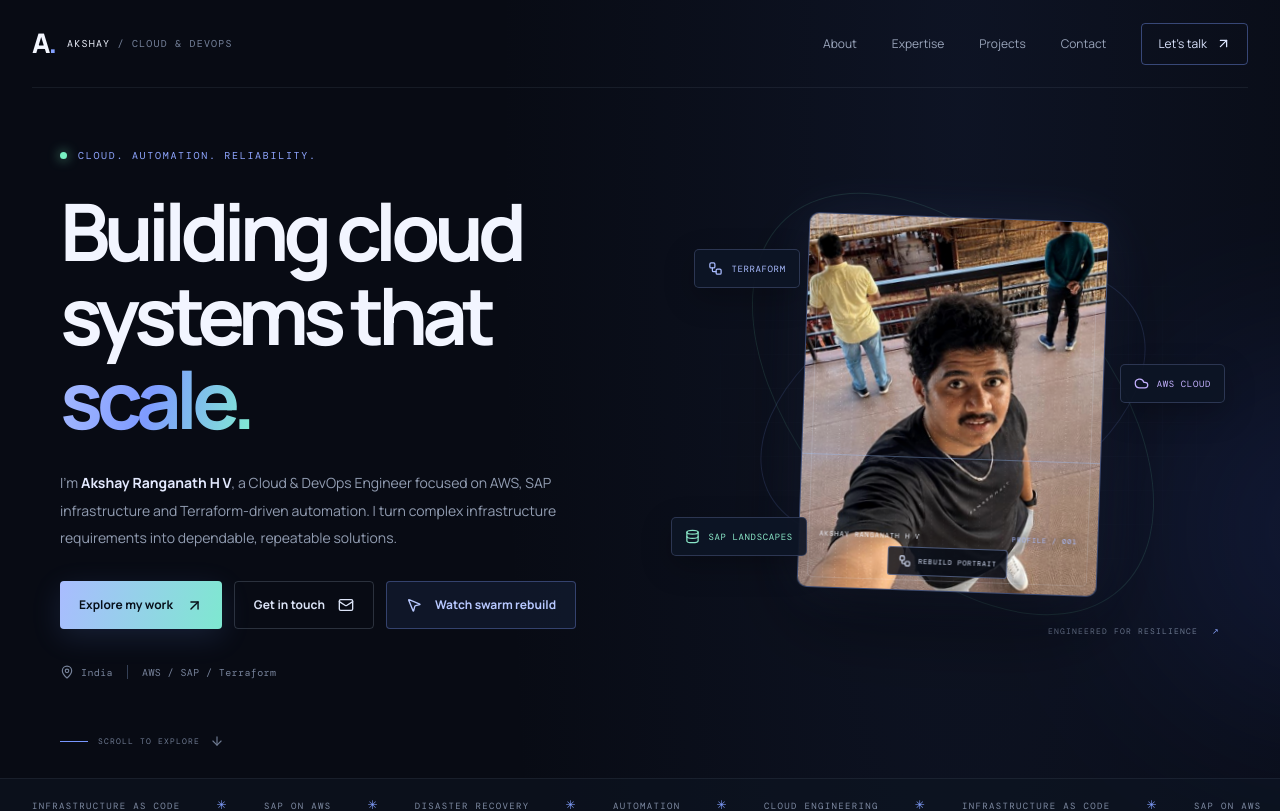
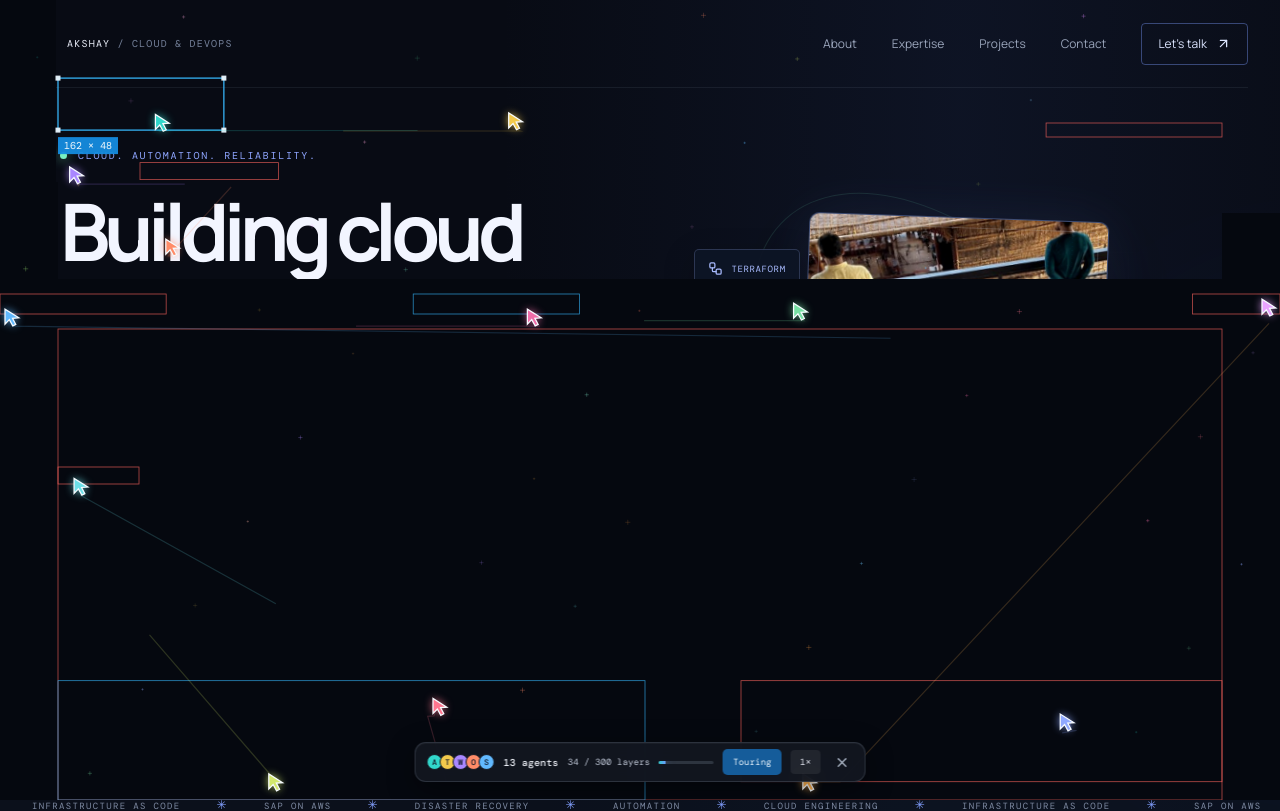
Before and after one commit to hvakshay93/akshay-portfolio, a React (Vite) app: page / in a window 1280 px wide. Shown: the top 811 px of the page. Built offline with nearby package versions, Linux system fonts and the light colour scheme.

Commit message:
Animated swaram rebuild

```diff
--- a/src/main.jsx
+++ b/src/main.jsx
@@ -207,125 +207,307 @@ function SwarmPortrait() {
 }
 
 
-const SWARM_AGENTS = [
-  { name: 'AKSHAY', color: '#8ea8ff' },
-  { name: 'TERRAFORM', color: '#74e7c5' },
-  { name: 'AWS-BOT', color: '#d2a7ff' },
-  { name: 'ORCHESTRATOR', color: '#ffbd83' },
-  { name: 'SRE-01', color: '#ff91b7' },
+const SWARM_PALETTE = [
+  '#31d7cb', '#f2c94c', '#a987ff', '#ff8c68', '#61b9ff', '#f16da9', '#77e0a3',
+  '#e8a3ff', '#ffb454', '#6ce0e8', '#d2e86c', '#ff758f', '#8fa8ff', '#f5a4d4',
+  '#7ce0c1', '#ff9f43', '#8ed3ff', '#c49bff', '#f6d365', '#62e5a7', '#ff7d63',
+  '#72c9ff', '#df8cff', '#9be071', '#ffb2a0', '#68dfd0', '#f2a1ed', '#9caeff',
 ]
 
-function SwarmRebuildOverlay({ onComplete }) {
-  const [layout, setLayout] = React.useState(null)
-  const [cursorPositions, setCursorPositions] = React.useState([])
-  const [progress, setProgress] = React.useState(0)
+const SWARM_DURATION_MS = 49700
+
+function getSwarmAgentCount(progress) {
+  const milestones = [
+    [0, 1], [.16, 18], [.32, 19], [.5, 23], [.7, 26], [.9, 28], [1, 28],
+  ]
+  for (let index = 1; index < milestones.length; index += 1) {
+    const [rightProgress, rightCount] = milestones[index]
+    const [leftProgress, leftCount] = milestones[index - 1]
+    if (progress <= rightProgress) {
+      const portion = (progress - leftProgress) / (rightProgress - leftProgress)
+      return Math.max(1, Math.round(leftCount + (rightCount - leftCount) * portion))
+    }
+  }
+  return 28
+}
+
+function drawCursor(ctx, x, y, color, size = 17) {
+  ctx.save()
+  ctx.translate(x, y)
+  ctx.shadowColor = color
+  ctx.shadowBlur = 9
+  ctx.beginPath()
+  ctx.moveTo(0, 0)
+  ctx.lineTo(0, size)
+  ctx.lineTo(size * .29, size * .7)
+  ctx.lineTo(size * .52, size * 1.12)
+  ctx.lineTo(size * .72, size * 1.02)
+  ctx.lineTo(size * .5, size * .61)
+  ctx.lineTo(size * .92, size * .58)
+  ctx.closePath()
+  ctx.fillStyle = color
+  ctx.fill()
+  ctx.shadowBlur = 0
+  ctx.lineWidth = 1.25
+  ctx.strokeStyle = '#f7fbff'
+  ctx.stroke()
+  ctx.restore()
+}
+
+function SwarmRebuildOverlay({ onClose }) {
+  const canvasRef = React.useRef(null)
+  const speedRef = React.useRef(1)
+  const [speed, setSpeed] = React.useState(1)
+  const [runId, setRunId] = React.useState(0)
+  const [phase, setPhase] = React.useState('touring')
+  const [stats, setStats] = React.useState({ progress: 0, done: 0, total: 0, agents: 1, seconds: 0 })
+
+  React.useEffect(() => { speedRef.current = speed }, [speed])
 
   React.useEffect(() => {
-    const width = window.innerWidth
-    const height = window.innerHeight
-    const columns = Math.max(7, Math.ceil(width / 118))
-    const rows = Math.max(5, Math.ceil(height / 88))
-    const totalCells = columns * rows
-    const stepMs = Math.min(24, 2600 / totalCells)
-    const cellWidth = width / columns
-    const cellHeight = height / rows
-    const cells = Array.from({ length: totalCells }, (_, index) => ({
-      index,
-      column: index % columns,
-      row: Math.floor(index / columns),
-      x: (index % columns + 0.5) * cellWidth,
-      y: (Math.floor(index / columns) + 0.5) * cellHeight,
+    const canvas = canvasRef.current
+    const ctx = canvas?.getContext('2d')
+    if (!canvas || !ctx) return undefined
+
+    setPhase('touring')
+    setStats({ progress: 0, done: 0, total: 0, agents: 1, seconds: 0 })
+    window.scrollTo(0, 0)
+
+    const excludedTags = new Set(['SCRIPT', 'STYLE', 'SVG', 'PATH', 'CANVAS', 'NOSCRIPT'])
+    const collectLayers = () => {
+      const elements = Array.from(document.querySelectorAll('.site-shell *'))
+      const usable = elements.filter(element => {
+        if (excludedTags.has(element.tagName)) return false
+        if (element.closest('.swarm-rebuild-overlay')) return false
+        if (element.closest('.swarm-portrait canvas')) return false
+        const style = window.getComputedStyle(element)
+        if (style.display === 'none' || style.visibility === 'hidden') return false
+        const rect = element.getBoundingClientRect()
+        if (rect.width < 18 || rect.height < 9) return false
+        if (rect.width > window.innerWidth * .97 && rect.height > window.innerHeight * .72) return false
+        return true
+      })
+      usable.sort((a, b) => {
+        const ar = a.getBoundingClientRect()
+        const br = b.getBoundingClientRect()
+        const ay = ar.top + window.scrollY
+        const by = br.top + window.scrollY
+        if (Math.abs(ay - by) > 3) return ay - by
+        if (Math.abs(ar.left - br.left) > 3) return ar.left - br.left
+        return (br.width * br.height) - (ar.width * ar.height)
+      })
+      return usable.slice(0, 320)
+    }
+
+    const layers = collectLayers()
+    const totalLayers = Math.max(1, layers.length)
+    setStats(current => ({ ...current, total: totalLayers }))
+
+    const dpr = Math.min(window.devicePixelRatio || 1, 2)
+    const resizeCanvas = () => {
+      canvas.width = Math.round(window.innerWidth * dpr)
+      canvas.height = Math.round(window.innerHeight * dpr)
+      canvas.style.width = `${window.innerWidth}px`
+      canvas.style.height = `${window.innerHeight}px`
+      ctx.setTransform(dpr, 0, 0, dpr, 0, 0)
+    }
+    resizeCanvas()
+    window.addEventListener('resize', resizeCanvas)
+
+    const starField = Array.from({ length: 44 }, (_, index) => ({
+      x: ((index * 173 + 29) % 997) / 997,
+      y: ((index * 313 + 71) % 991) / 991,
+      size: 1.2 + (index % 4) * .45,
+      color: SWARM_PALETTE[index % SWARM_PALETTE.length],
+      phase: index * .71,
     }))
-    const paths = SWARM_AGENTS.map((_, agentIndex) => cells.filter(cell => cell.index % SWARM_AGENTS.length === agentIndex))
-    const duration = totalCells * stepMs + 620
-    const initialPositions = paths.map((path, index) => path[0] || { x: width / 2, y: height / 2 })
-    setLayout({ columns, rows, cells, stepMs, duration })
-    setCursorPositions(initialPositions)
+    const trails = SWARM_PALETTE.map(() => [])
+    const rectCache = new Array(totalLayers)
+    const startedAt = performance.now()
+    let elapsed = 0
+    let previousFrame = startedAt
+    let lastUiUpdate = 0
+    let lastRectUpdate = 0
+    let animationFrame = 0
+    let complete = false
 
-    const startedAt = performance.now()
-    let animationFrame
-    let lastUpdate = 0
-    let finished = false
+    const drawSelection = (rect, index, color, selected = false) => {
+      if (!rect || rect.bottom < -30 || rect.top > window.innerHeight + 30 || rect.right < -20 || rect.left > window.innerWidth + 20) return
+      const x = Math.max(0, rect.left - 2)
+      const y = Math.max(0, rect.top - 2)
+      const w = Math.min(window.innerWidth - x, rect.width + 4)
+      const h = Math.min(window.innerHeight - y, rect.height + 4)
+      ctx.save()
+      ctx.strokeStyle = color
+      ctx.lineWidth = selected ? 1.3 : .8
+      ctx.globalAlpha = selected ? .95 : .72
+      ctx.strokeRect(x, y, w, h)
+      if (selected) {
+        const handle = 5
+        ctx.fillStyle = '#eaf7ff'
+        ;[[x, y], [x + w, y], [x, y + h], [x + w, y + h]].forEach(([hx, hy]) => {
+          ctx.fillRect(hx - handle / 2, hy - handle / 2, handle, handle)
+        })
+        const label = `${Math.round(rect.width)} × ${Math.round(rect.height)}`
+        ctx.font = '10px "DM Mono", monospace'
+        const labelWidth = ctx.measureText(label).width + 12
+        const labelY = Math.min(window.innerHeight - 20, y + h + 7)
+        ctx.fillStyle = '#168de0'
+        ctx.fillRect(x, labelY, labelWidth, 17)
+        ctx.fillStyle = '#fff'
+        ctx.fillText(label, x + 6, labelY + 12)
+      }
+      ctx.restore()
+    }
+
+    const draw = (progress, done, agents, now) => {
+      const width = window.innerWidth
+      const height = window.innerHeight
+      ctx.clearRect(0, 0, width, height)
+      ctx.fillStyle = '#05080f'
+      ctx.fillRect(0, 0, width, height)
+
+      ctx.globalCompositeOperation = 'destination-out'
+      for (let index = 0; index < done; index += 1) {
+        const rect = rectCache[index]
+        if (!rect || rect.bottom < 0 || rect.top > height || rect.right < 0 || rect.left > width) continue
+        const pad = rect.width > width * .8 ? 2 : 4
+        ctx.clearRect(rect.left - pad, rect.top - pad, rect.width + pad * 2, rect.height + pad * 2)
+      }
+      ctx.globalCompositeOperation = 'source-over'
+
+      const elapsedSeconds = now / 1000
+      starField.forEach(star => {
+        const pulse = .3 + .55 * (Math.sin(elapsedSeconds * .8 + star.phase) * .5 + .5)
+        const sx = star.x * width
+        const sy = star.y * height
+        ctx.globalAlpha = pulse * (progress > .94 ? .6 : .34)
+        ctx.strokeStyle = star.color
+        ctx.lineWidth = 1
+        ctx.beginPath(); ctx.moveTo(sx - star.size, sy); ctx.lineTo(sx + star.size, sy)
+        ctx.moveTo(sx, sy - star.size); ctx.lineTo(sx, sy + star.size); ctx.stroke()
+      })
+      ctx.globalAlpha = 1
+
+      const activeIndices = []
+      const futureRange = Math.max(1, Math.min(34, totalLayers - done))
+      for (let index = 0; index < Math.min(agents, 10); index += 1) {
+        const targetIndex = Math.min(totalLayers - 1, done + Math.floor((index / Math.max(1, Math.min(agents, 10))) * futureRange))
+        if (targetIndex >= done && !activeIndices.includes(targetIndex)) activeIndices.push(targetIndex)
+      }
+      activeIndices.forEach((targetIndex, index) => {
+        const rect = rectCache[targetIndex]
+        drawSelection(rect, targetIndex, index % 4 === 0 ? '#37baff' : '#ff665f', index === 0)
+      })
+
+      for (let index = 0; index < agents; index += 1) {
+        const targetIndex = Math.min(totalLayers - 1, done + Math.floor((index / Math.max(1, agents)) * futureRange))
+        let rect = rectCache[targetIndex]
+        if (!rect || rect.bottom < -40 || rect.top > height + 40) {
+          const visible = rectCache.find(candidate => candidate && candidate.bottom > 0 && candidate.top < height)
+          rect = visible || { left: width * .15, top: height * .2, width: width * .7, height: height * .5 }
+        }
+        const wave = elapsedSeconds * (1.15 + (index % 5) * .08) + index * 1.7
+        const x = Math.max(5, Math.min(width - 18, rect.left + rect.width * (.18 + .64 * (.5 + .5 * Math.sin(wave)))))
+        const y = Math.max(5, Math.min(height - 26, rect.top + rect.height * (.18 + .64 * (.5 + .5 * Math.cos(wave * .83)))))
+        const color = SWARM_PALETTE[index % SWARM_PALETTE.length]
+        const trail = trails[index]
+        trail.push({ x, y })
+        if (trail.length > 6) trail.shift()
+        if (trail.length > 1) {
+          ctx.save()
+          ctx.beginPath()
+          trail.forEach((point, pointIndex) => pointIndex === 0 ? ctx.moveTo(point.x + 7, point.y + 8) : ctx.lineTo(point.x + 7, point.y + 8))
+          ctx.strokeStyle = color
+          ctx.globalAlpha = .19
+          ctx.lineWidth = 1.2
+          ctx.stroke()
+          ctx.restore()
+        }
+        drawCursor(ctx, x, y, color, 15)
+      }
+    }
 
     const tick = (now) => {
-      if (finished) return
-      const elapsed = now - startedAt
-      if (now - lastUpdate >= 32 || elapsed >= duration) {
-        lastUpdate = now
-        setProgress(Math.min(1, elapsed / duration))
-        const positions = paths.map((path, agentIndex) => {
-          if (!path.length) return { x: width / 2, y: height / 2 }
-          const firstVisit = path[0].index * stepMs
-          const interval = stepMs * SWARM_AGENTS.length
-          if (elapsed <= firstVisit) return path[0]
-          const routeTime = (elapsed - firstVisit) / interval
-          const segment = Math.min(Math.floor(routeTime), path.length - 1)
-          const fraction = segment >= path.length - 1 ? 0 : routeTime - segment
-          const from = path[segment]
-          const to = path[Math.min(segment + 1, path.length - 1)]
-          const eased = fraction * fraction * (3 - 2 * fraction)
-          return {
-            x: from.x + (to.x - from.x) * eased,
-            y: from.y + (to.y - from.y) * eased,
-          }
+      if (complete) return
+      const delta = Math.min(50, Math.max(0, now - previousFrame))
+      previousFrame = now
+      elapsed += delta * speedRef.current
+      const progress = Math.min(1, elapsed / SWARM_DURATION_MS)
+      const maxScroll = Math.max(0, document.documentElement.scrollHeight - window.innerHeight)
+      window.scrollTo(0, maxScroll * progress)
+      const done = Math.min(totalLayers, Math.floor(progress * totalLayers))
+      const agents = getSwarmAgentCount(progress)
+
+      if (now - lastRectUpdate > 100 || progress === 1) {
+        lastRectUpdate = now
+        layers.forEach((element, index) => {
+          const rect = element.getBoundingClientRect()
+          rectCache[index] = { left: rect.left, top: rect.top, right: rect.right, bottom: rect.bottom, width: rect.width, height: rect.height }
         })
-        setCursorPositions(positions)
+      }
+      draw(progress, done, agents, elapsed)
+
+      if (now - lastUiUpdate > 110 || progress === 1) {
+        lastUiUpdate = now
+        setStats({ progress, done, total: totalLayers, agents, seconds: (now - startedAt) / 1000 })
       }
 
-      if (elapsed < duration) {
+      if (progress < 1) {
         animationFrame = requestAnimationFrame(tick)
       } else {
-        finished = true
-        window.setTimeout(onComplete, 180)
+        complete = true
+        setPhase('complete')
+        setStats({ progress: 1, done: totalLayers, total: totalLayers, agents: 28, seconds: (now - startedAt) / 1000 })
+        ctx.clearRect(0, 0, width, height)
       }
     }
 
     animationFrame = requestAnimationFrame(tick)
     return () => {
-      finished = true
+      complete = true
       cancelAnimationFrame(animationFrame)
+      window.removeEventListener('resize', resizeCanvas)
     }
-  }, [onComplete])
+  }, [runId])
 
-  if (!layout) return null
+  const replay = () => {
+    setSpeed(1)
+    speedRef.current = 1
+    setRunId(id => id + 1)
+  }
+
+  const elapsedLabel = `${stats.seconds.toFixed(1)}s`
+  const agentDots = Math.min(5, stats.agents)
 
   return (
-    <div className="swarm-rebuild-overlay" role="status" aria-live="polite" aria-label="Multiple cursors are rebuilding the portfolio">
-      <div
-        className="swarm-cell-grid"
-        style={{ gridTemplateColumns: `repeat(${layout.columns}, 1fr)`, gridTemplateRows: `repeat(${layout.rows}, 1fr)` }}
-      >
-        {layout.cells.map(cell => (
-          <span
-            key={cell.index}
-            className="swarm-rebuild-tile"
-            style={{ animationDelay: `${cell.index * layout.stepMs}ms` }}
-          />
-        ))}
+    <div className={`swarm-rebuild-overlay ${phase === 'complete' ? 'swarm-complete' : ''}`} aria-label="Multiplayer cursor swarm page rebuild">
+      <canvas ref={canvasRef} className="swarm-rebuild-canvas" aria-hidden="true" />
+      <div className="swarm-toolbar" role="status" aria-live="polite">
+        <div className="swarm-toolbar-agents" aria-hidden="true">
+          {Array.from({ length: agentDots }, (_, index) => (
+            <span key={index} style={{ '--agent-color': SWARM_PALETTE[index] }}>{['A', 'T', 'W', 'O', 'S'][index]}</span>
+          ))}
+        </div>
+        {phase === 'touring' ? (
+          <>
+            <strong className="swarm-agent-count">{stats.agents} agents</strong>
+            <span className="swarm-layer-count">{stats.done} / {stats.total || '…'} layers</span>
+            <div className="swarm-toolbar-progress"><span style={{ width: `${stats.progress * 100}%` }} /></div>
+            <span className="swarm-tour-status">Touring</span>
+            <button className="swarm-speed" type="button" onClick={() => setSpeed(value => value === 1 ? 2 : 1)} aria-label="Change tour speed">{speed}×</button>
+            <button className="swarm-close" type="button" onClick={onClose} aria-label="Close rebuild tour"><X size={15} /></button>
+          </>
+        ) : (
+          <>
+            <strong className="swarm-finished-label">Rebuilt by 28 agents in {elapsedLabel}</strong>
+            <div className="swarm-toolbar-progress finished"><span /></div>
+            <button className="swarm-go-live" type="button" onClick={onClose}>Go live</button>
+            <button className="swarm-replay" type="button" onClick={replay}>Replay</button>
+            <button className="swarm-close" type="button" onClick={onClose} aria-label="Close rebuild tour"><X size={15} /></button>
+          </>
+        )}
       </div>
-
-      <div className="swarm-hud">
-        <div className="swarm-hud-heading">
-          <span className="swarm-live-dot" /> MULTI-AGENT SESSION
-          <strong>REBUILDING PORTFOLIO</strong>
-        </div>
-        <div className="swarm-progress-track"><span style={{ width: `${progress * 100}%` }} /></div>
-        <div className="swarm-hud-foot"><span>{SWARM_AGENTS.length} CURSORS CONNECTED</span><span>{Math.round(progress * 100)}%</span></div>
-      </div>
-
-      {SWARM_AGENTS.map((agent, index) => {
-        const position = cursorPositions[index] || { x: 0, y: 0 }
-        return (
-          <div
-            className="swarm-live-cursor"
-            key={agent.name}
-            style={{ left: position.x, top: position.y, '--agent-color': agent.color }}
-          >
-            <MousePointer2 size={24} strokeWidth={2.4} />
-            <span>{agent.name}</span>
-          </div>
-        )
-      })}
     </div>
   )
 }
@@ -384,7 +566,7 @@ function App() {
             <motion.div className="hero-actions" initial={{ opacity: 0, y: 12 }} animate={{ opacity: 1, y: 0 }} transition={{ delay: .6 }}>
               <a className="button button-primary" href="#projects">Explore my work <ArrowUpRight size={17} /></a>
               <a className="button button-ghost" href="#contact">Get in touch <Mail size={16} /></a>
-              <button className="button button-swarm" type="button" onClick={startSwarmRebuild}><MousePointer2 size={16} /> Watch swarm rebuild</button>
+              <button className="button button-swarm" type="button" onClick={startSwarmRebuild}><MousePointer2 size={16} /> Watch swarm tour</button>
             </motion.div>
             <motion.div className="hero-meta" initial={{ opacity: 0 }} animate={{ opacity: 1 }} transition={{ delay: .8 }}>
               <span><MapPin size={14} /> India</span>
@@ -511,7 +693,7 @@ function App() {
         <span>© {new Date().getFullYear()} {profile.name}. Built with intent.</span>
         <a href="#home" className="back-top">BACK TO TOP ↑</a>
       </footer>
-      {swarmActive && <SwarmRebuildOverlay key={swarmRunId} onComplete={finishSwarmRebuild} />}
+      {swarmActive && <SwarmRebuildOverlay key={swarmRunId} onClose={finishSwarmRebuild} />}
     </div>
   )
 }
--- a/src/styles.css
+++ b/src/styles.css
@@ -228,7 +228,7 @@ button { font: inherit; }
 }
 
 
-/* Multiplayer cursor swarm: the viewport is masked into tiles, then agents clear each tile to reveal the real page beneath. */
+/* Full-page multi-agent rebuild tour, matching the supplied screen recording. */
 .button-swarm {
   color: #b8c8ff;
   border: 1px solid rgba(132, 160, 255, .32);
@@ -244,79 +244,82 @@ button { font: inherit; }
   pointer-events: none;
   isolation: isolate;
 }
-.swarm-cell-grid {
+.swarm-rebuild-canvas {
   position: absolute;
   inset: 0;
-  display: grid;
+  width: 100%;
+  height: 100%;
+  display: block;
+  pointer-events: none;
 }
-.swarm-rebuild-tile {
-  min-width: 0;
-  min-height: 0;
-  background:
-    radial-gradient(circle at 50% 50%, rgba(22, 38, 67, .98), rgba(5, 9, 18, .995) 72%),
-    #070c17;
-  border: 1px solid rgba(124, 156, 255, .16);
-  box-shadow: inset 0 0 18px rgba(90, 132, 255, .05);
-  opacity: 1;
-  animation: swarmTileReveal .48s cubic-bezier(.2,.72,.2,1) forwards;
-}
-@keyframes swarmTileReveal {
-  0% { opacity: 1; transform: scale(1); filter: brightness(.8) blur(0); }
-  40% { opacity: .92; filter: brightness(1.8) blur(0); }
-  100% { opacity: 0; transform: scale(.88); filter: brightness(2.2) blur(5px); }
-}
-.swarm-hud {
-  position: absolute;
-  z-index: 4;
-  top: 24px;
-  left: 50%;
-  width: min(360px, calc(100vw - 48px));
-  transform: translateX(-50%);
-  padding: 13px 16px 11px;
-  border: 1px solid rgba(140, 169, 255, .3);
-  border-radius: 6px;
-  background: rgba(7, 12, 23, .88);
-  box-shadow: 0 12px 42px rgba(0,0,0,.36), 0 0 25px rgba(124,156,255,.1);
-  color: #dbe5ff;
-  font: 8px 'DM Mono', monospace;
-  letter-spacing: .12em;
-}
-.swarm-hud-heading { display: flex; align-items: center; gap: 8px; }
-.swarm-hud-heading strong { margin-left: auto; color: #9db4ff; font-weight: 500; }
-.swarm-live-dot { width: 6px; height: 6px; border-radius: 50%; background: #78f0c2; box-shadow: 0 0 10px #78f0c2; }
-.swarm-progress-track { height: 2px; margin-top: 11px; overflow: hidden; background: rgba(148, 163, 184, .18); }
-.swarm-progress-track span { display: block; height: 100%; background: linear-gradient(90deg, #8ea8ff, #78f0c2); box-shadow: 0 0 12px rgba(120,240,194,.65); transition: width .08s linear; }
-.swarm-hud-foot { display: flex; justify-content: space-between; margin-top: 7px; color: #71809e; font-size: 7px; }
-.swarm-live-cursor {
+.swarm-toolbar {
   position: absolute;
   z-index: 5;
+  left: 50%;
+  bottom: 18px;
+  transform: translateX(-50%);
   display: flex;
-  align-items: flex-start;
-  gap: 3px;
-  color: var(--agent-color);
-  filter: drop-shadow(0 2px 5px rgba(0,0,0,.85)) drop-shadow(0 0 8px color-mix(in srgb, var(--agent-color) 45%, transparent));
-  transition: left .045s linear, top .045s linear;
-  will-change: left, top;
+  align-items: center;
+  gap: 9px;
+  min-height: 39px;
+  max-width: calc(100vw - 24px);
+  padding: 6px 10px;
+  border: 1px solid rgba(148, 163, 184, .2);
+  border-radius: 11px;
+  background: rgba(19, 23, 32, .94);
+  box-shadow: 0 8px 28px rgba(0,0,0,.42), inset 0 1px rgba(255,255,255,.04);
+  color: #e6ebf5;
+  font: 10px 'DM Mono', monospace;
+  letter-spacing: .01em;
+  white-space: nowrap;
+  pointer-events: auto;
+  backdrop-filter: blur(12px);
 }
-.swarm-live-cursor svg { flex: 0 0 auto; fill: var(--agent-color); stroke: #07101d; }
-.swarm-live-cursor span {
-  margin: 15px 0 0 -3px;
-  padding: 4px 6px;
-  border: 1px solid color-mix(in srgb, var(--agent-color) 65%, transparent);
-  border-radius: 3px;
-  background: rgba(6, 12, 23, .93);
-  color: var(--agent-color);
-  font: 7px 'DM Mono', monospace;
-  letter-spacing: .09em;
-  white-space: nowrap;
+.swarm-toolbar-agents { display: flex; align-items: center; padding-left: 1px; }
+.swarm-toolbar-agents span {
+  width: 16px;
+  height: 16px;
+  margin-left: -3px;
+  display: grid;
+  place-items: center;
+  border: 1.5px solid #161b25;
+  border-radius: 50%;
+  background: var(--agent-color);
+  color: #111827;
+  font: 8px 'DM Mono', monospace;
+  font-weight: 700;
 }
+.swarm-toolbar-agents span:first-child { margin-left: 0; }
+.swarm-agent-count { font-size: 10px; font-weight: 500; color: #f0f3fa; }
+.swarm-layer-count { color: #c0c8d8; font-size: 9px; }
+.swarm-toolbar-progress { width: 55px; height: 3px; background: rgba(148,163,184,.22); overflow: hidden; border-radius: 3px; }
+.swarm-toolbar-progress span { display: block; height: 100%; background: linear-gradient(90deg, #31c9c8, #6b9dff); box-shadow: 0 0 8px rgba(100,170,255,.65); transition: width .08s linear; }
+.swarm-toolbar-progress.finished { width: 64px; }
+.swarm-toolbar-progress.finished span { width: 100%; }
+.swarm-tour-status { padding: 7px 10px; border-radius: 5px; background: #155c9a; color: #eef8ff; font: 9px 'DM Mono', monospace; }
+.swarm-speed, .swarm-close, .swarm-replay, .swarm-go-live {
+  border: 0;
+  color: #e9edf7;
+  background: transparent;
+  cursor: pointer;
+  font: 9px 'DM Mono', monospace;
+}
+.swarm-speed { min-width: 30px; padding: 6px 5px; border-radius: 4px; background: rgba(255,255,255,.07); }
+.swarm-close { width: 25px; height: 25px; display: grid; place-items: center; border-radius: 50%; color: #aeb8c9; }
+.swarm-close:hover, .swarm-speed:hover, .swarm-replay:hover { background: rgba(255,255,255,.12); }
+.swarm-finished-label { color: #c9d2e1; font-size: 9px; font-weight: 500; }
+.swarm-go-live { padding: 7px 10px; border-radius: 5px; background: #168fdf; color: white; font-weight: 600; }
+.swarm-go-live:hover { background: #31a8f3; }
+.swarm-replay { padding: 7px 9px; border-radius: 5px; background: rgba(255,255,255,.07); }
 @media (max-width: 680px) {
   .button-swarm { width: 100%; }
-  .swarm-hud { top: 12px; padding: 11px 12px 9px; }
-  .swarm-live-cursor svg { width: 20px; height: 20px; }
-  .swarm-live-cursor span { font-size: 6px; padding: 3px 4px; }
+  .swarm-toolbar { bottom: 10px; gap: 6px; min-height: 35px; padding: 5px 7px; font-size: 8px; }
+  .swarm-toolbar-progress { width: 34px; }
+  .swarm-toolbar-progress.finished { width: 36px; }
+  .swarm-layer-count { font-size: 8px; }
+  .swarm-tour-status { padding: 6px 7px; font-size: 8px; }
+  .swarm-finished-label { max-width: 130px; overflow: hidden; text-overflow: ellipsis; }
 }
 @media (prefers-reduced-motion: reduce) {
-  .swarm-rebuild-tile { animation-duration: .12s; }
-  .swarm-live-cursor { transition: none; }
+  .swarm-toolbar-progress span { transition: none; }
 }
```
Also changed, not shown: 1 other file (tests, documents, lock files or other folders).
